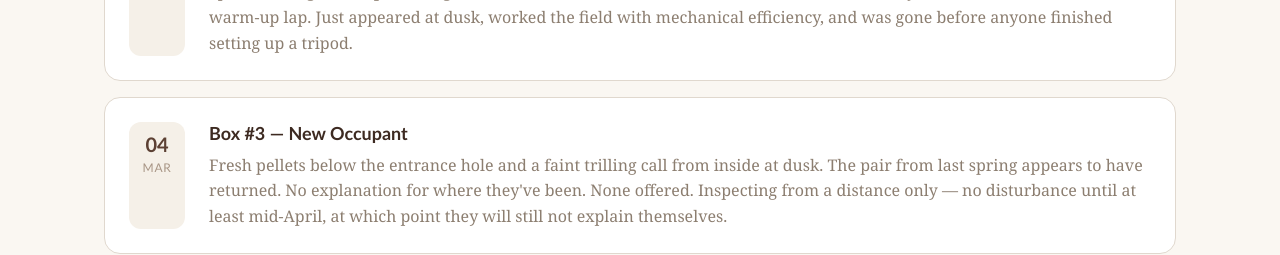
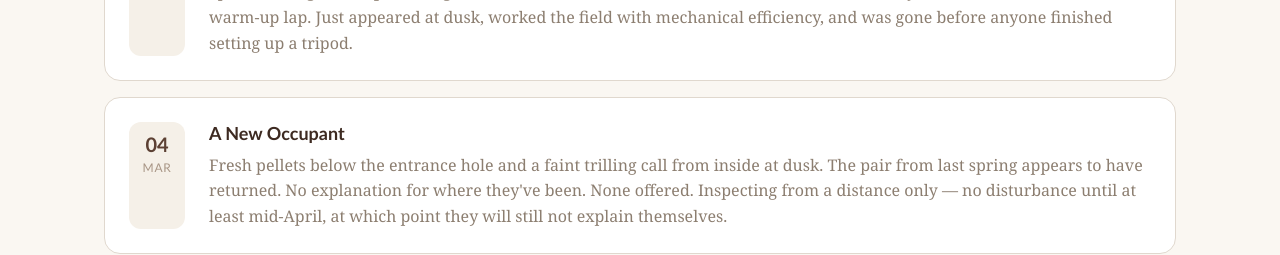
Before and after one commit to discerningowl/tytonest, a website: page index.html in a window 1280 px wide. Shown: the part 1280-1535 px from the top of the page. Drawn offline with Linux system fonts and the light colour scheme.

Commit message:
Update index.html

```diff
--- a/index.html
+++ b/index.html
@@ -97,7 +97,7 @@
             <span style="font-family: var(--font-heading); font-size: var(--text-xs); text-transform: uppercase; letter-spacing: 0.06em; color: var(--color-text-muted);">Mar</span>
           </div>
           <div>
-            <h3 style="font-size: var(--text-lg); margin-bottom: var(--space-2);">Box #3 — New Occupant</h3>
+            <h3 style="font-size: var(--text-lg); margin-bottom: var(--space-2);">A New Occupant</h3>
             <p>Fresh pellets below the entrance hole and a faint trilling call from inside at dusk. The pair from last spring appears to have returned. No explanation for where they've been. None offered. Inspecting from a distance only — no disturbance until at least mid-April, at which point they will still not explain themselves.</p>
           </div>
         </article>
```
